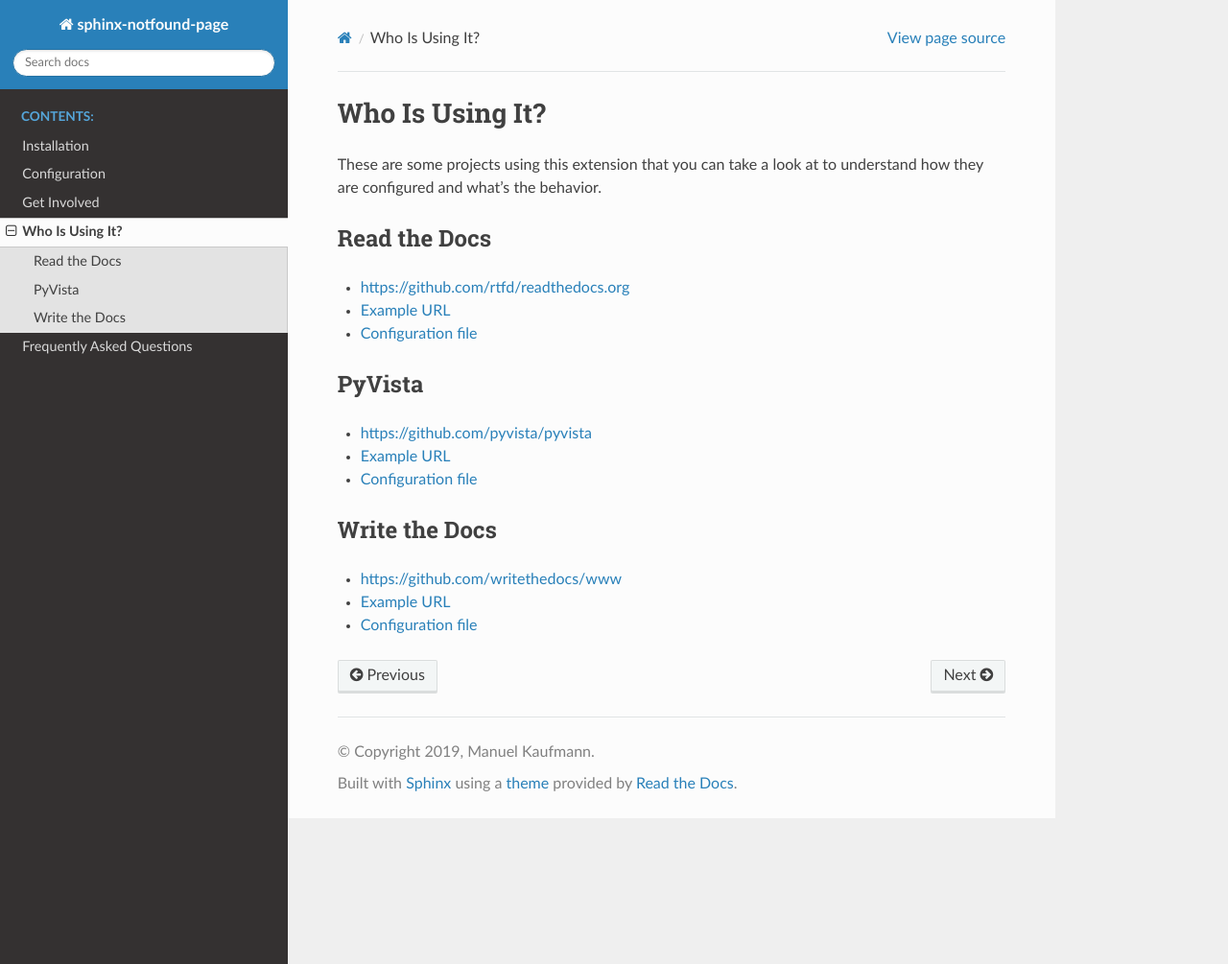
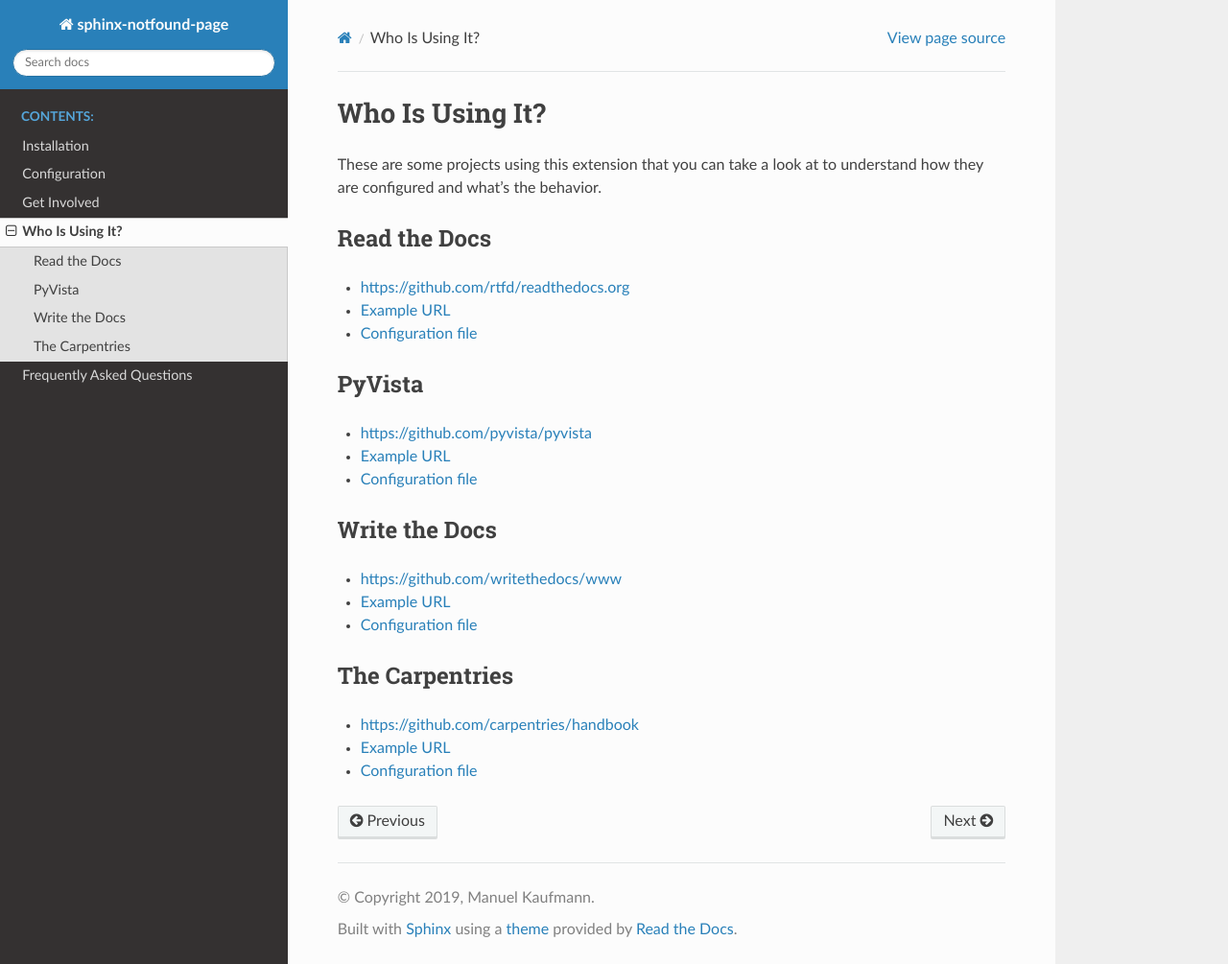
Before and after one commit to readthedocs/sphinx-notfound-page, a Sphinx documentation site: the page built from docs/who-is-using-it.rst, in a window 1280 px wide and 1005 px high. Shown: the whole window at 96% size. Built offline with Sphinx 7.4.7 and the Read the Docs theme 2.0.0, drawn with Linux system fonts in a browser that asks for light colours.

Commit message:
The Carpentries as example

```diff
--- a/docs/who-is-using-it.rst
+++ b/docs/who-is-using-it.rst
@@ -27,3 +27,11 @@
 * https://github.com/writethedocs/www
 * `Example URL <https://www.writethedocs.org/404/>`__
 * `Configuration file <https://github.com/writethedocs/www/blob/master/docs/conf.py>`__
+
+
+The Carpentries
+---------------
+
+* https://github.com/carpentries/handbook
+* `Example URL <https://docs.carpentries.org/404/>`__
+* `Configuration file <https://github.com/carpentries/handbook/blob/master/conf.py>`__
```
